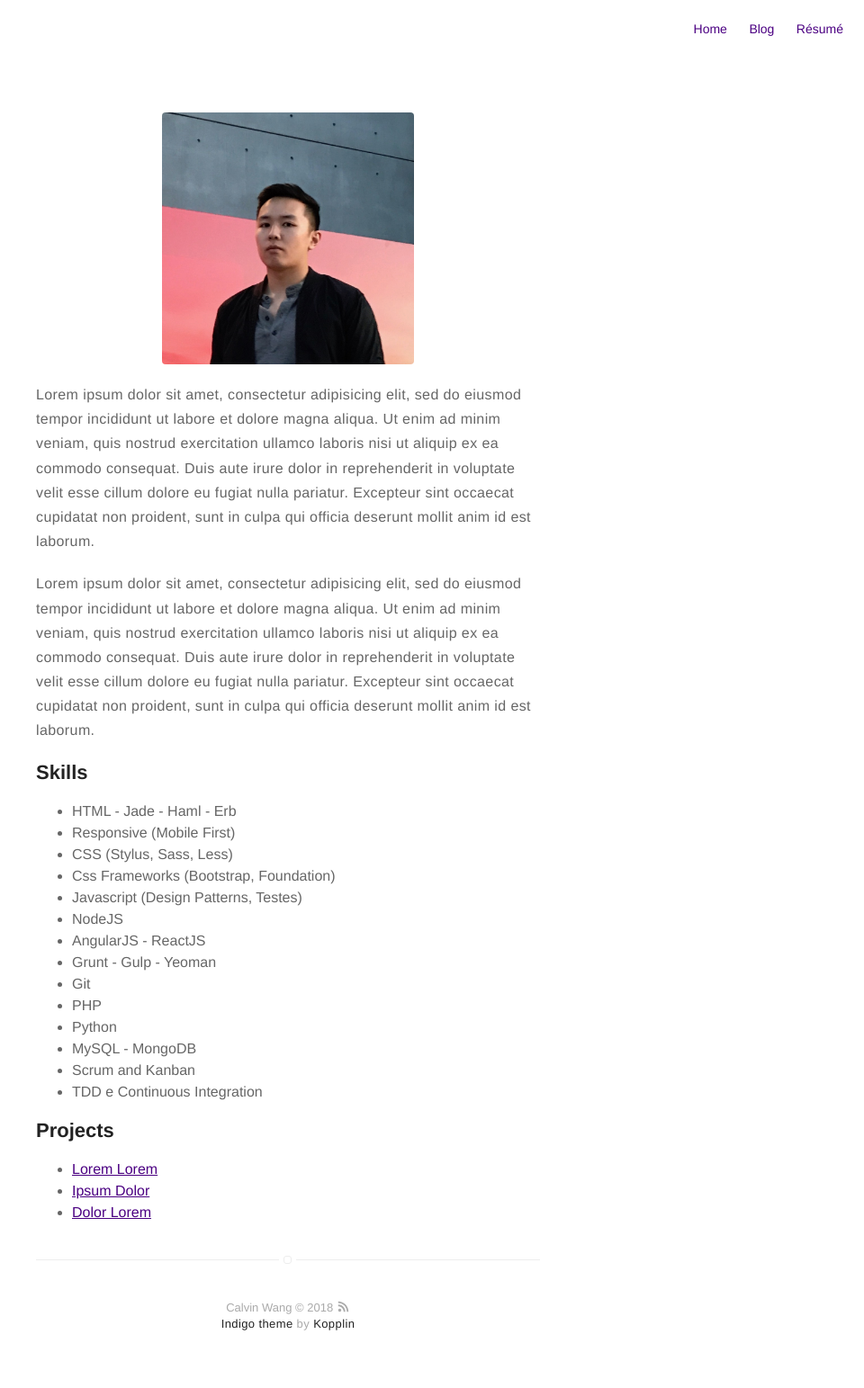
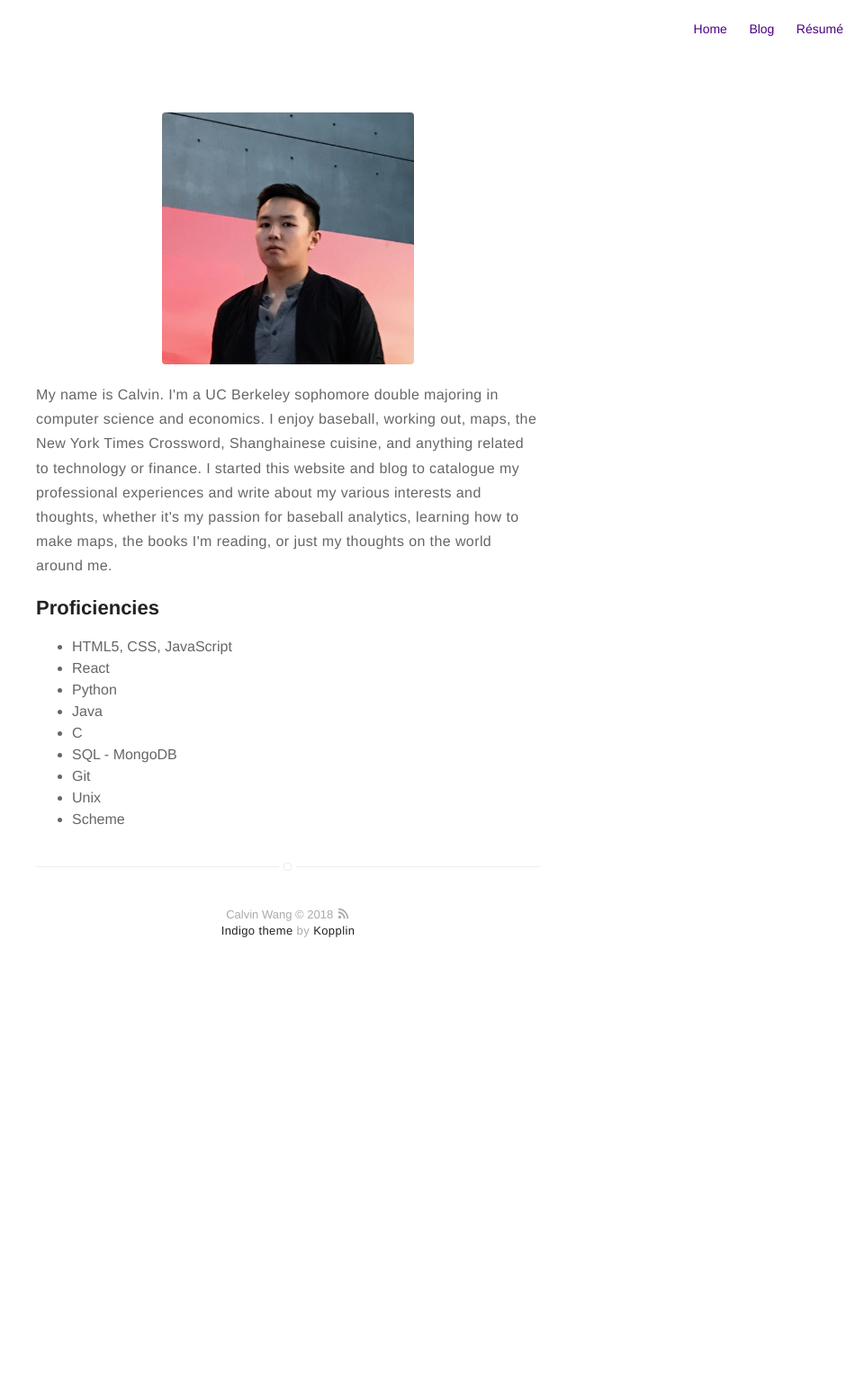
Before and after one commit to calvinwang/itscalvinwang.github.io, a Jekyll site: the page built from about.md, in a window 1280 px wide. Shown: the whole page at 90% size, without its empty margins (320-1280 px from the left). Built offline with Jekyll 4.4.1, drawn with Linux system fonts in a browser that asks for light colours; after the commit the page ends 1106 px from its top, so only the background shows below that.

Commit message:
Updated About and _config.yml resume link

```diff
--- a/_config.yml
+++ b/_config.yml
@@ -1,6 +1,6 @@
 # main text of home
 name: Calvin Wang
-bio: I enjoy baseball, working out, maps, the New York Times Crossword, Shanghainese cuisine, and anything related to technology or finance.
+bio: UC Berkeley Computer Science and Economics 2020. Technology and finance enthusiast.
 
 # twitter summary info
 description: A blog featuring my random musings and whatnot.
--- a/about.md
+++ b/about.md
@@ -4,43 +4,25 @@ layout: page
 ---
 ![Profile Image]({{ site.url }}/{{ site.picture }})
 
-<p>Lorem ipsum dolor sit amet, consectetur adipisicing elit, sed do eiusmod
-tempor incididunt ut labore et dolore magna aliqua. Ut enim ad minim veniam,
-quis nostrud exercitation ullamco laboris nisi ut aliquip ex ea commodo
-consequat. Duis aute irure dolor in reprehenderit in voluptate velit esse
-cillum dolore eu fugiat nulla pariatur. Excepteur sint occaecat cupidatat non
-proident, sunt in culpa qui officia deserunt mollit anim id est laborum.</p>
+<p>My name is Calvin. I'm a UC Berkeley sophomore double majoring in computer
+science and economics. I enjoy baseball, working out, maps, the New York Times
+Crossword, Shanghainese cuisine, and anything related to technology or finance.
+I started this website and blog to catalogue my professional experiences and
+write about my various interests and thoughts, whether it's my passion for
+baseball analytics, learning how to make maps, the books I'm reading, or just
+my thoughts on the world around me.
+</p>
 
-<p>Lorem ipsum dolor sit amet, consectetur adipisicing elit, sed do eiusmod
-tempor incididunt ut labore et dolore magna aliqua. Ut enim ad minim veniam,
-quis nostrud exercitation ullamco laboris nisi ut aliquip ex ea commodo
-consequat. Duis aute irure dolor in reprehenderit in voluptate velit esse
-cillum dolore eu fugiat nulla pariatur. Excepteur sint occaecat cupidatat non
-proident, sunt in culpa qui officia deserunt mollit anim id est laborum.</p>
-
-<h2>Skills</h2>
+<h2>Proficiencies</h2>
 
 <ul class="skill-list">
-	<li>HTML - Jade - Haml - Erb</li>
-	<li>Responsive (Mobile First)</li>
-	<li>CSS (Stylus, Sass, Less)</li>
-	<li>Css Frameworks (Bootstrap, Foundation)</li>
-	<li>Javascript (Design Patterns, Testes)</li>
-	<li>NodeJS</li>
-	<li>AngularJS - ReactJS</li>
-	<li>Grunt - Gulp - Yeoman</li>
+	<li>HTML5, CSS, JavaScript</li>
+	<li>React</li>
+	<li>Python</li>
+	<li>Java</li>
+	<li>C</li>
+	<li>SQL - MongoDB</li>
 	<li>Git</li>
-	<li>PHP</li>
-	<li>Python</li>
-	<li>MySQL - MongoDB</li>
-	<li>Scrum and Kanban</li>
-	<li>TDD e Continuous Integration</li>
+	<li>Unix</li>
+	<li>Scheme</li>
 </ul>
-
-<h2>Projects</h2>
-
-<ul>
-	<li><a href="https://github.com/">Lorem Lorem</a></li>
-	<li><a href="https://github.com/">Ipsum Dolor</a></li>
-	<li><a href="https://github.com/">Dolor Lorem</a></li>
-</ul>
```
Also changed, not shown: 1 other file.
